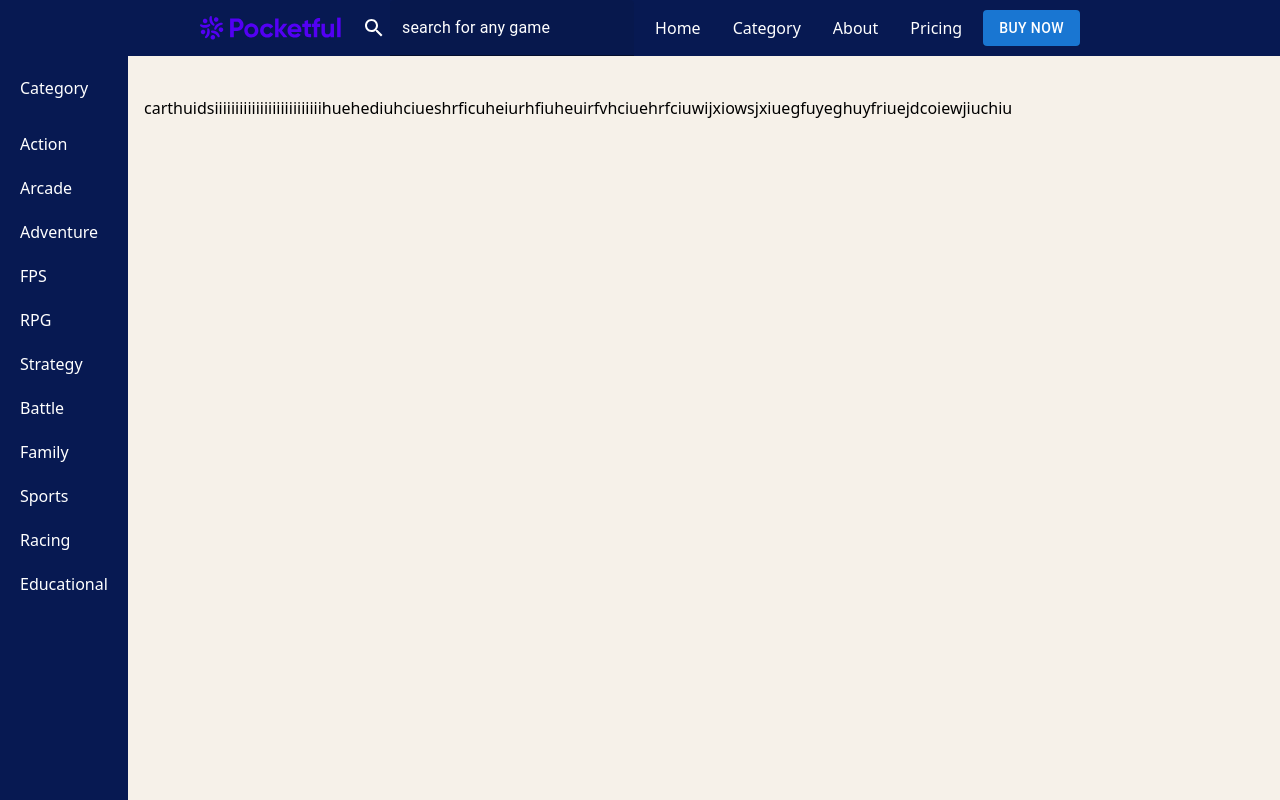
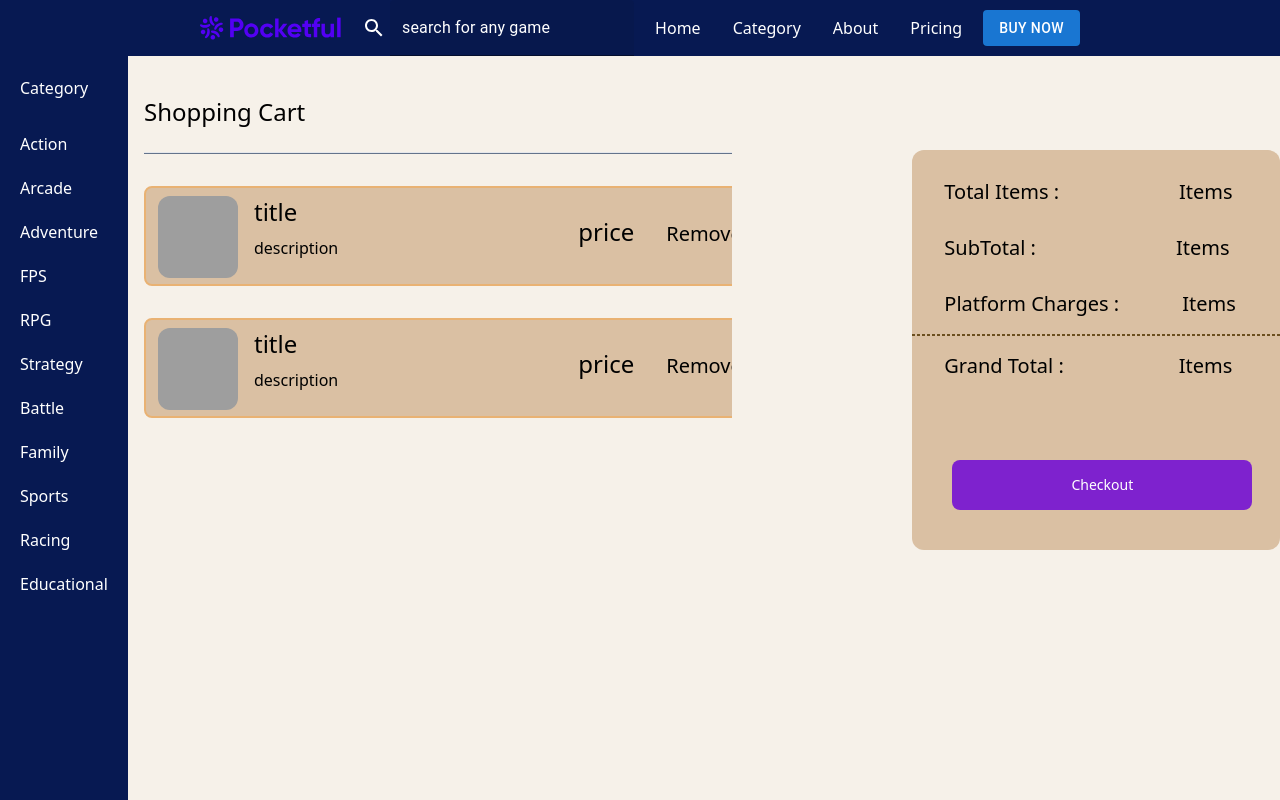
Before and after one commit to ShivamSingh1311/gamingarena, a React (Create React App) app: page /Cart in a window 1280 px wide. Built offline with nearby package versions, Linux system fonts and the light colour scheme; grey boxes are pictures that could not be loaded.

Commit message:
Design changes in cart

```diff
--- a/src/App.js
+++ b/src/App.js
@@ -4,7 +4,7 @@ import Navbar from "./component/common/Navbar";
 import Sidebar from "./component/common/Sidebar";
 import Home from "./page/Home";
 import Game from "./page/Game";
-import Cart from "./component/common/cards/Cart";
+import Cart from "./page/Cart";
 function App() {
   return (
     <Router>
--- /dev/null
+++ b/src/component/common/cards/CardCart.js
@@ -0,0 +1,23 @@
+import React from "react";
+
+const CardCart = () => {
+  return (
+    <div className="w-[608px] h-[100px] rounded-[8px] bg-[#DAC0A3] border-[#e9b273] border-2 shrink-0 mt-8 items-center ">
+      <div className="flex">
+        <img
+          src="/assets/img1.jpg"
+          alt="N/A"
+          className="w-[80px] h-[82.286px] shrink-0 rounded-[12px]  mt-2 ml-3"
+        />
+        <div>
+          <p className="ml-4 text-2xl mt-2 ">title</p>
+          <p className="ml-4 mt-2 ">description</p>
+        </div>
+        <p className="ml-[240px] text-2xl mt-7">price</p>
+        <p className="ml-8 text-xl mt-8">Remove</p>
+      </div>
+    </div>
+  );
+};
+
+export default CardCart;
--- a/src/component/common/cards/Cart.js
+++ /dev/null
@@ -1,11 +0,0 @@
-import React from "react";
-
-const Cart = () => {
-  return (
-    <div className="pl-36 pt-24 pr-4 h-screen">
-      carthuidsiiiiiiiiiiiiiiiiiiiiiiiiiihuehediuhciueshrficuheiurhfiuheuirfvhciuehrfciuwijxiowsjxiuegfuyeghuyfriuejdcoiewjiuchiu
-    </div>
-  );
-};
-
-export default Cart;
--- /dev/null
+++ b/src/page/Cart.js
@@ -0,0 +1,48 @@
+import React from "react";
+import CardCart from "../component/common/cards/CardCart";
+import { Button } from "@mui/material";
+
+const Cart = () => {
+  return (
+    <div className="flex">
+      <div className="pl-36 pt-24  h-screen ">
+        <p className="text-2xl">Shopping Cart</p>
+        <br />
+        <hr className="h-[2px] bg-slate-500"></hr>
+        <div className=" ">
+          <CardCart />
+          <CardCart />
+        </div>
+      </div>
+      <div className="ml-[180px] mt-[150px] w-[380px] h-[400px] rounded-[12px] bg-[#DAC0A3] ">
+        <div className="flex mt-7 ml-8 text-xl text-right">
+          <p> Total Items :</p>
+          <p className="ml-[120px]">Items</p>
+        </div>
+        <div className="flex mt-7 ml-8 text-xl">
+          <p> SubTotal :</p>
+          <p className="ml-[140px]">Items</p>
+        </div>
+        <div className="flex mt-7 ml-8 text-xl">
+          <p> Platform Charges :</p>
+          <p className="ml-[63px]">Items</p>
+        </div>
+        <hr className="mt-4 h-0 border border-dashed border-[#6c5020]"></hr>
+        <div className="flex mt-4 ml-8 text-xl">
+          <p> Grand Total :</p>
+          <p className="ml-[115px]">Items</p>
+        </div>
+        <div className="flex mt-[80px] ml-10  text-xl">
+          <button
+            type="button"
+            class="h-[50px] w-[300px] focus:outline-none text-white bg-purple-700 hover:bg-purple-800 focus:ring-4 focus:ring-purple-300 font-medium rounded-lg text-sm px-5 py-2.5 mb-2 dark:bg-purple-600 dark:hover:bg-purple-700 dark:focus:ring-purple-900"
+          >
+            Checkout
+          </button>
+        </div>
+      </div>
+    </div>
+  );
+};
+
+export default Cart;
--- a/src/page/Home.jsx
+++ b/src/page/Home.jsx
@@ -14,7 +14,7 @@ const Home = () => {
     <div className="grid grid-cols-3 gap-7 pl-36 pt-24 pr-4 overflow-y-hidden  ">
       {CardData.map((card, index) => (
         <div
-          className="transform transition-transform hover:scale-105 cursor-pointer rounded-lg bg-[#071952] text-white flex flex-col justify-center gap-5 p-2"
+          className="transform transition-transform hover:scale-105 cursor-pointer rounded-lg bg-[#DAC0A3] flex flex-col justify-center gap-5 p-2"
           onClick={() => handleClick(card.gameId)}
         >
           <Card
```
